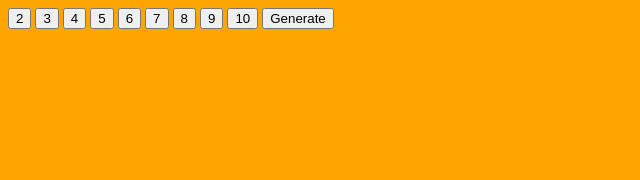
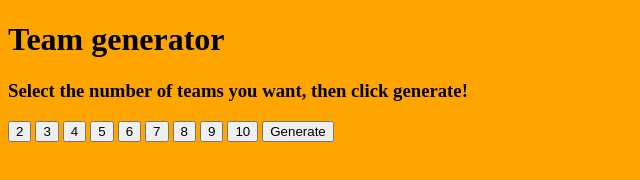
Before and after one commit to 5nahalf/prime_weekend_challenge_02, a plain HTML site: page untitled.html in a window 1280 px wide. Shown: the whole page, without its empty margins (0-640 px from the left). Drawn offline with nearby package versions, Linux system fonts and the light colour scheme.

Commit message:
added text to html:

```diff
--- a/untitled.html
+++ b/untitled.html
@@ -9,6 +9,8 @@
 		<script src="script.js"></script>
 	</head>
 		<body>
+			<h1>Team generator</h1>
+			<h3>Select the number of teams you want, then click generate!</h3>
 			<button id="btn2">2</button>
 			<button id="btn3">3</button>
 			<button id="btn4">4</button>
```
